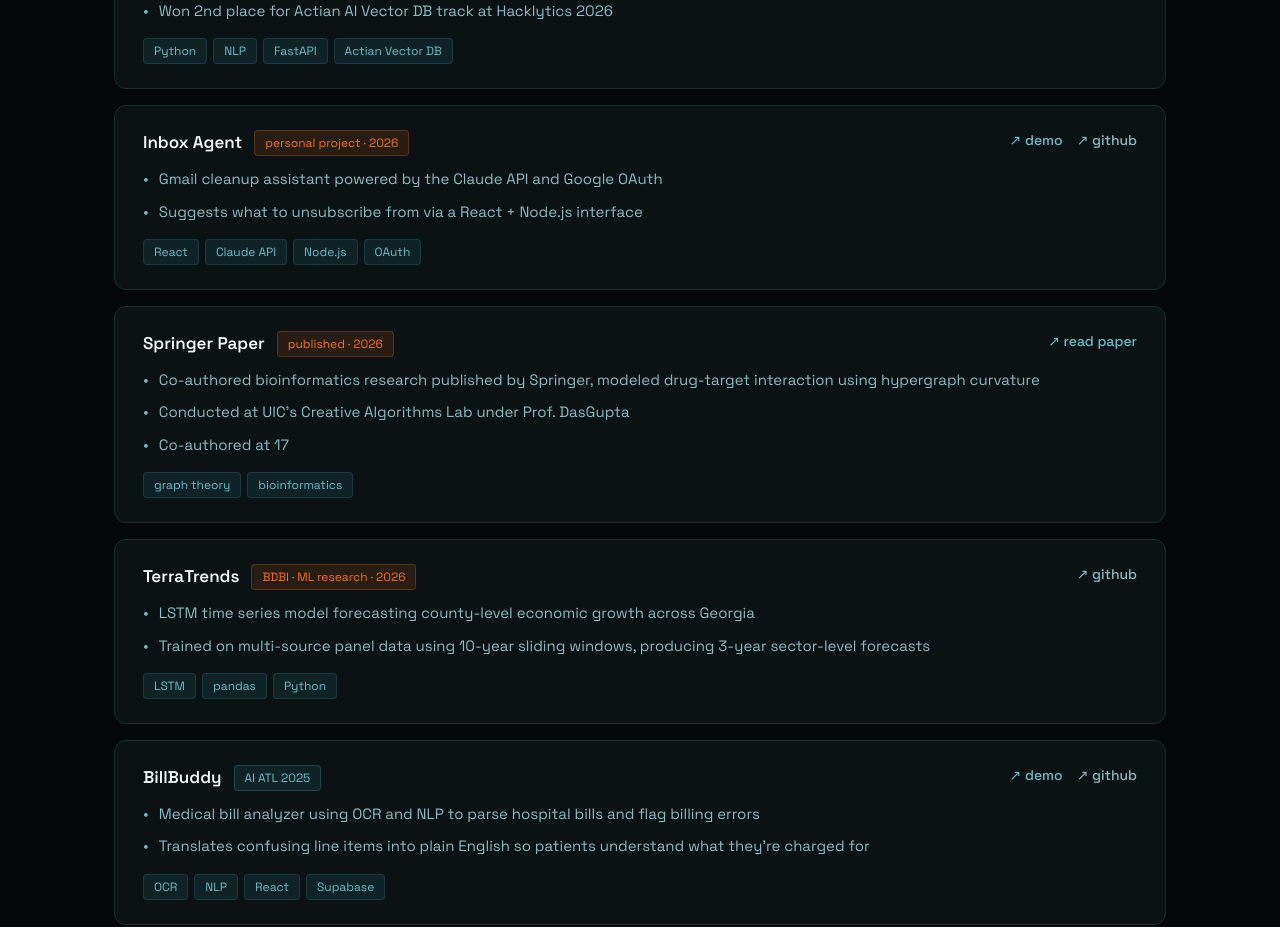
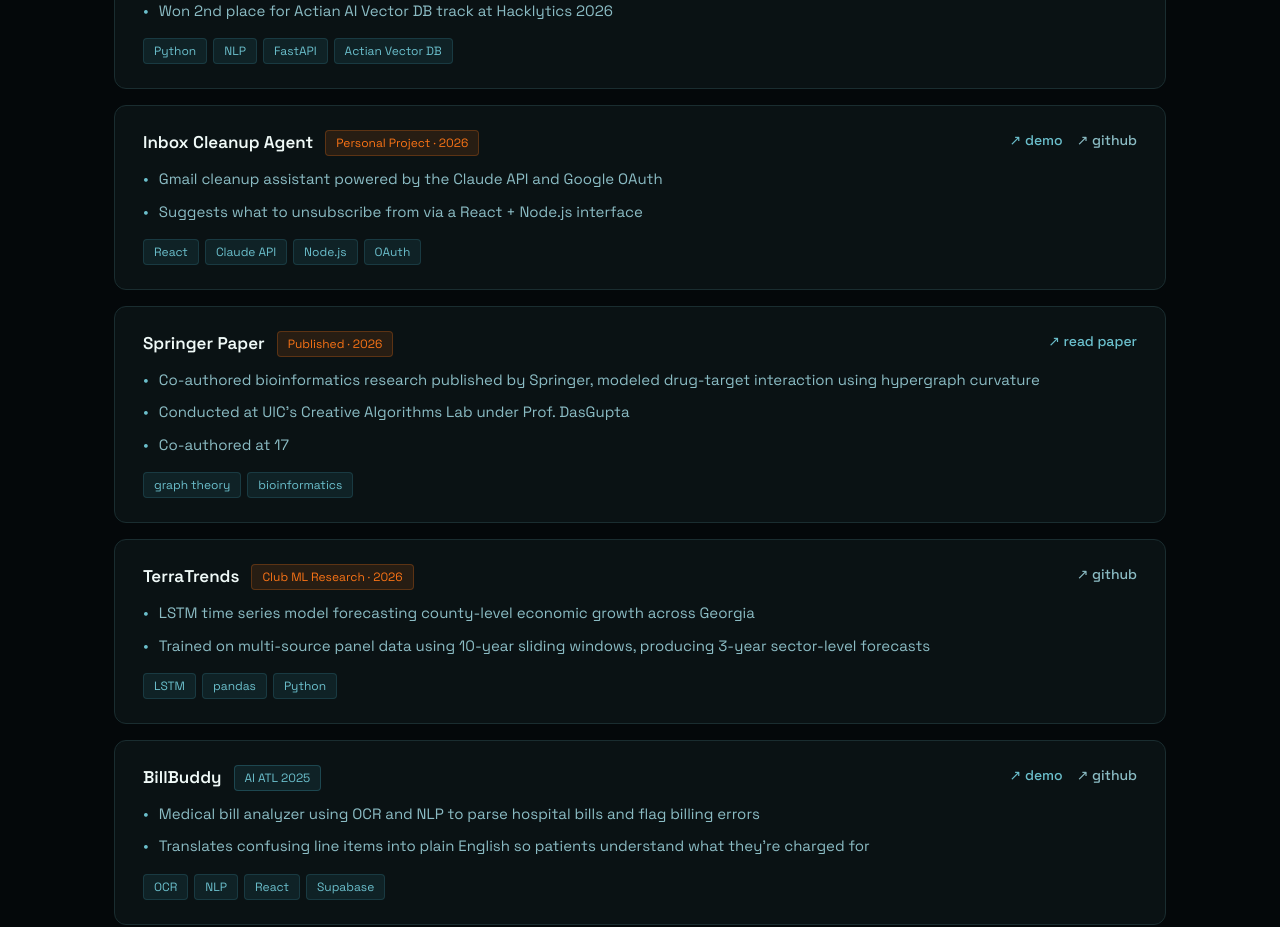
Before and after one commit to Aishi25/PersonalPortfolio, a Next.js app: page / in a window 1280 px wide. Shown: the part 2200-3127 px from the top of the page. Built offline with nearby package versions, Linux system fonts and the light colour scheme.

Commit message:
Rename Inbox Agent, capitalize badges, update TerraTrends badge

```diff
--- a/components/Projects.tsx
+++ b/components/Projects.tsx
@@ -30,8 +30,8 @@
     github: "https://github.com/gt12889/hacklytics2026",
   },
   {
-    name: "Inbox Agent",
-    badge: "personal project · 2026",
+    name: "Inbox Cleanup Agent",
+    badge: "Personal Project · 2026",
     badgeAccent: true,
     bullets: [
       "Gmail cleanup assistant powered by the Claude API and Google OAuth",
@@ -43,7 +43,7 @@
   },
   {
     name: "Springer Paper",
-    badge: "published · 2026",
+    badge: "Published · 2026",
     badgeAccent: true,
     bullets: [
       "Co-authored bioinformatics research published by Springer, modeled drug-target interaction using hypergraph curvature",
@@ -56,7 +56,7 @@
   },
   {
     name: "TerraTrends",
-    badge: "BDBI · ML research · 2026",
+    badge: "Club ML Research · 2026",
     badgeAccent: true,
     bullets: [
       "LSTM time series model forecasting county-level economic growth across Georgia",
```
